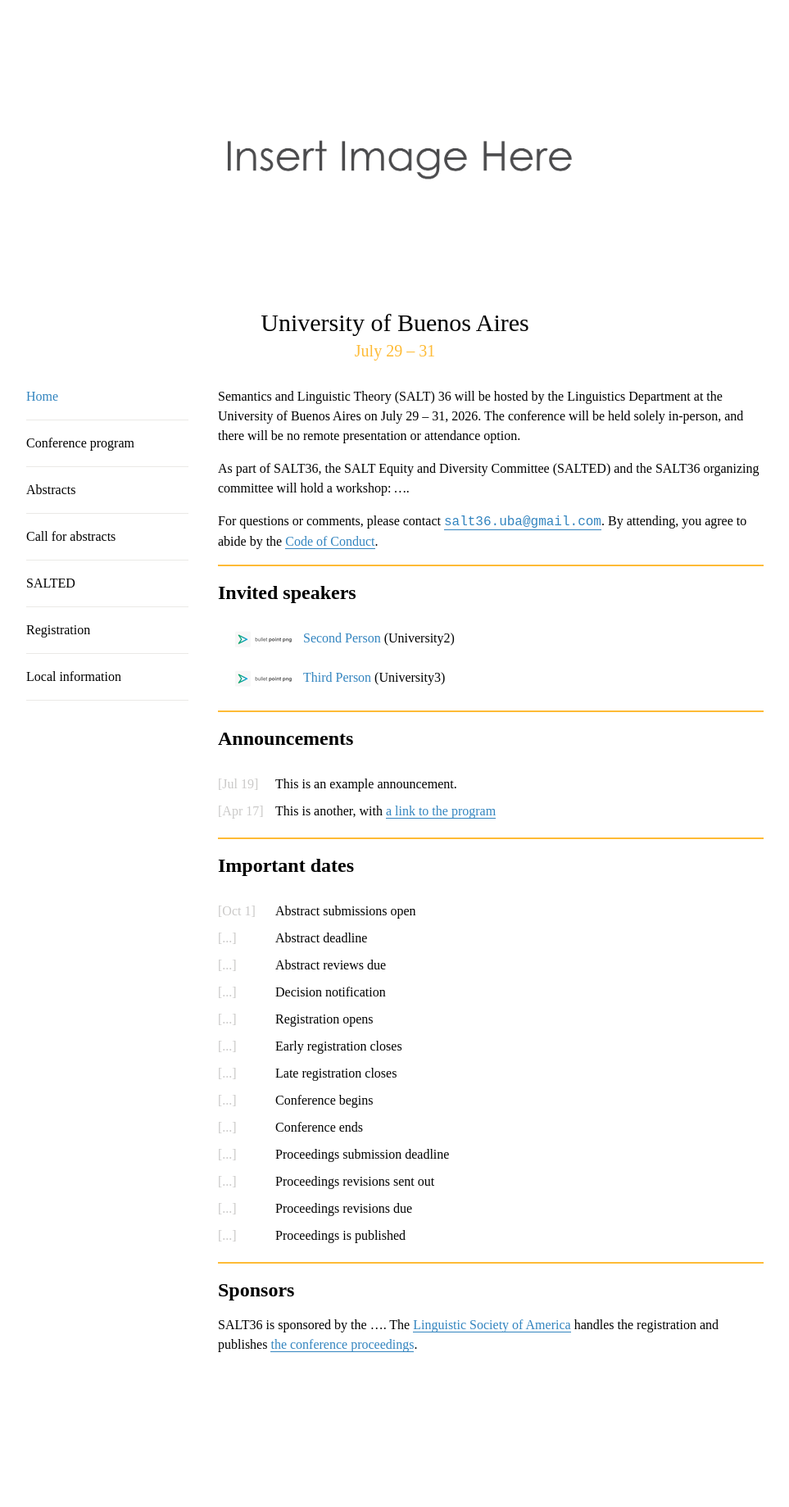
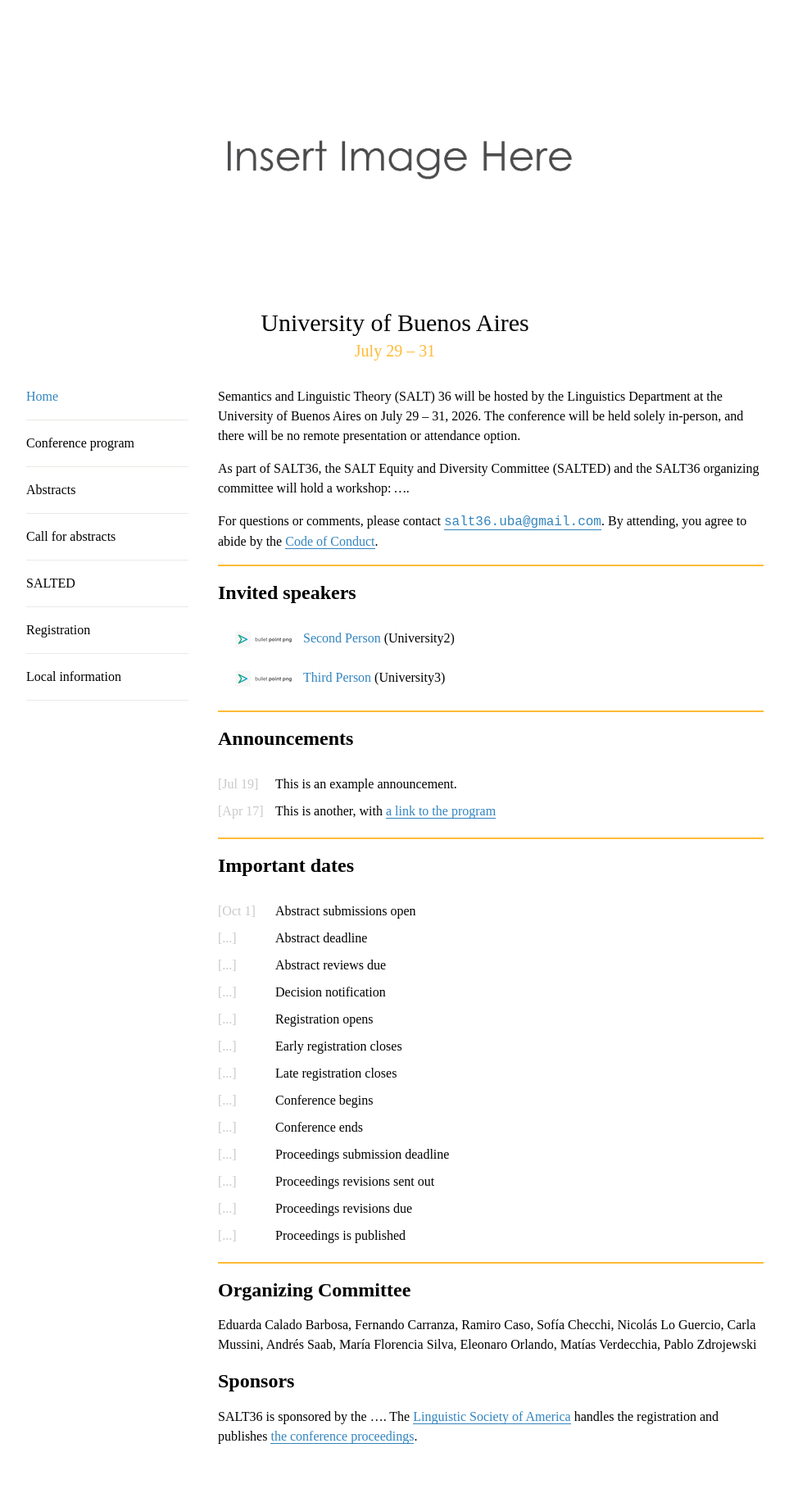
Before and after one commit to saltconf/salt36, a Jekyll site: the page built from index.md, in a window 1280 px wide. Shown: the whole page at 82% size, without its empty margins (158-1121 px from the left). Built offline with Jekyll 4.4.1, drawn with Linux system fonts in a browser that asks for light colours; before the commit the page ends 1727 px from its top, so only the background shows below that.

Commit message:
organizing committee

```diff
--- a/index.md
+++ b/index.md
@@ -66,6 +66,10 @@ For questions or comments, please contact <span style="font-family: monospace">[
 
 <hr/>
 
+## Organizing Committee
+
+Eduarda Calado Barbosa, Fernando Carranza, Ramiro Caso, Sofía Checchi, Nicolás Lo Guercio, Carla Mussini, Andrés Saab, María Florencia Silva, Eleonaro Orlando, Matías Verdecchia, Pablo Zdrojewski
+
 ## Sponsors
 
 SALT{{ site.saltnum }} is sponsored by the .... The [Linguistic Society of America](https://www.lsadc.org/) handles the registration and publishes [the conference proceedings](https://journals.linguisticsociety.org/proceedings/index.php/SALT).
```
